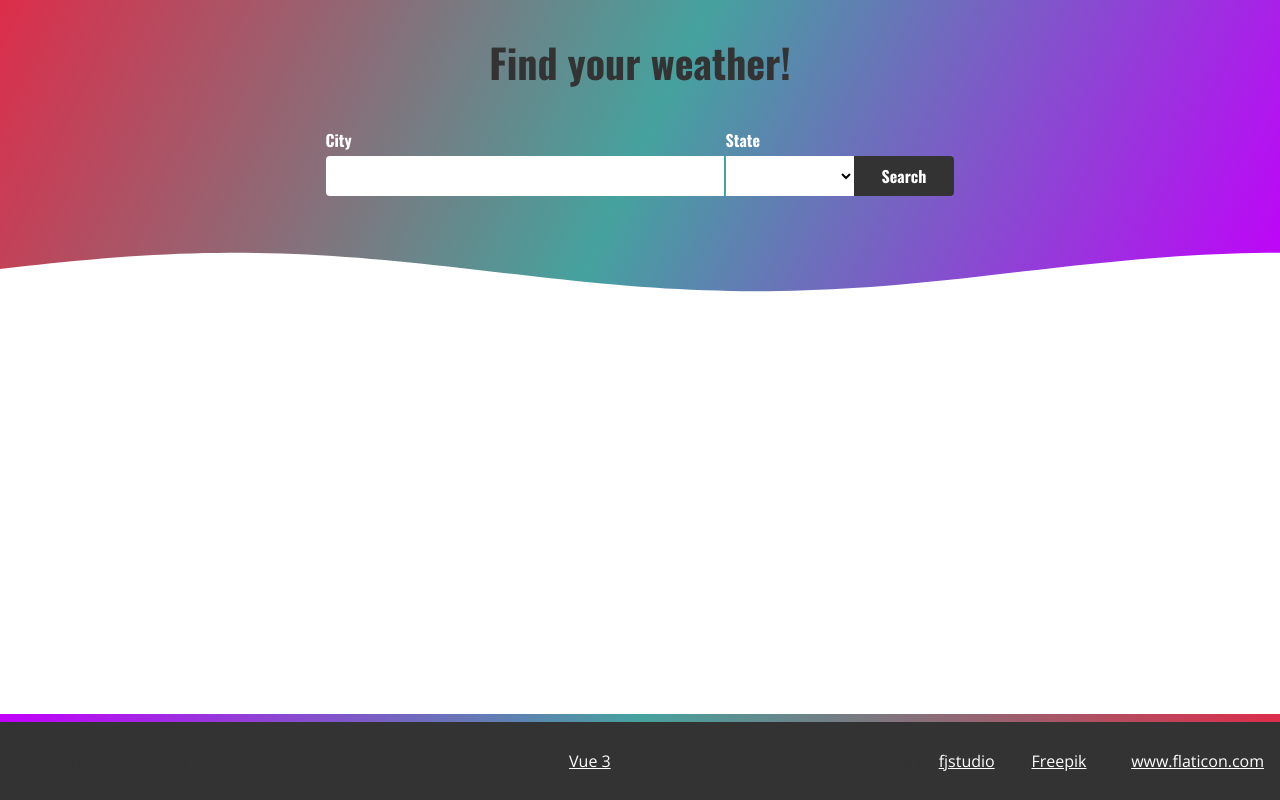
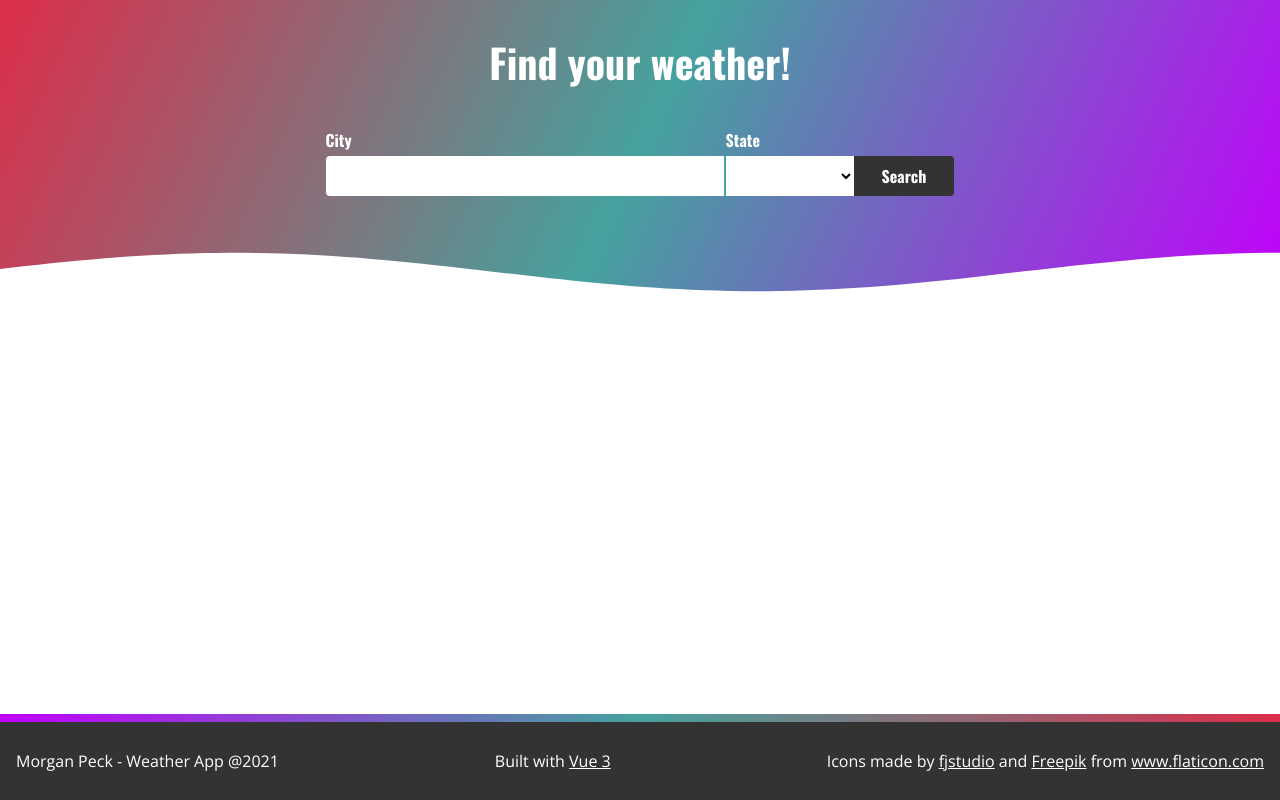
Before and after one commit to mpeck99/weather-app, a Vue app: page / in a window 1280 px wide. Built offline with nearby package versions, Linux system fonts and the light colour scheme.

Commit message:
tweaking the font colors

```diff
--- a/src/assets/styles/_globals.scss
+++ b/src/assets/styles/_globals.scss
@@ -10,6 +10,8 @@ html {
 
   font-family: 'Open Sans', sans-serif;
   font-size: 16px;
+
+  color: #333;
 }
 
 main {
--- a/src/assets/styles/_type.scss
+++ b/src/assets/styles/_type.scss
@@ -5,7 +5,6 @@ h4,
 h5,
 h6 {
   font-family: 'Oswald', sans-serif;
-  color: $black;
 }
 
 h1 {
@@ -31,7 +30,3 @@ h5 {
 h6 {
   font-size: 1.25rem;
 }
-
-p {
-  color: $black;
-}
```
